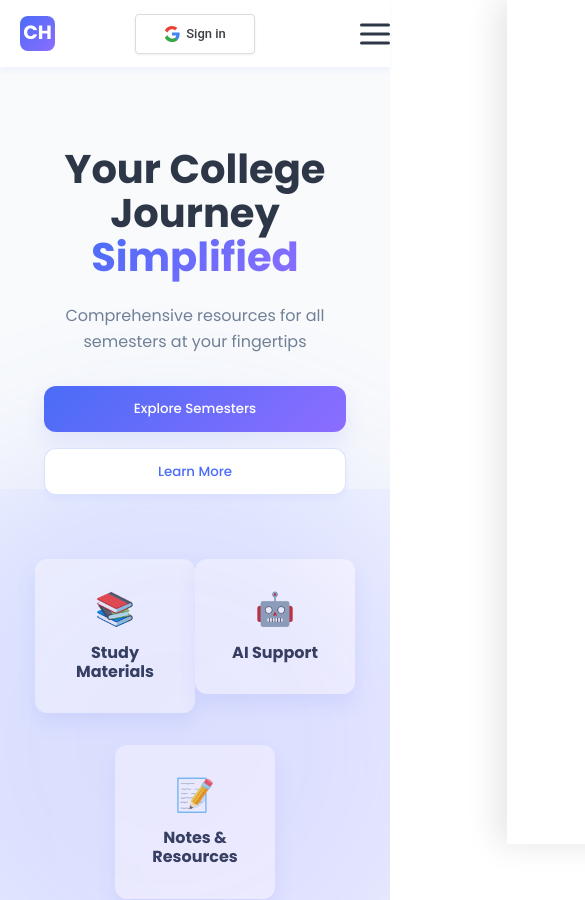
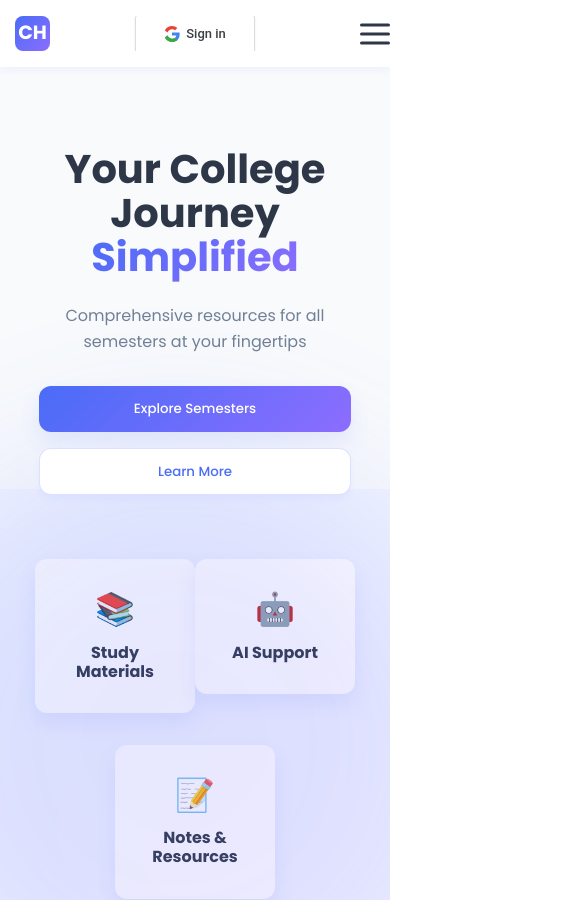
Before and after one commit to Akshat1931/College_helper, a React (Vite) app: page / in a window 390 px wide. Shown: the top 900 px of the page, 585 px wide, since content can reach past the window. Built offline with nearby package versions, Linux system fonts and the light colour scheme; no server answers.

Commit message:
android ui adjustment

```diff
--- a/src/App.css
+++ b/src/App.css
@@ -110,6 +110,35 @@ input, textarea {
   font-size: 1.1rem;
   color: var(--text-light);
 }
+@media screen and (max-width: 768px) {
+  .nav-menu {
+    width: 100%;
+    max-width: 250px;
+    right: -100%;
+  }
+
+  /* Fix for Android layout */
+  .app-container,
+  .landing-container,
+  .main-content {
+    overflow-x: hidden;
+    width: 100%;
+    max-width: 100vw;
+  }
+
+  /* Ensure proper container behavior */
+  .container {
+    width: 100%;
+    padding: 0 15px;
+    overflow: hidden;
+  }
+
+  /* Fix for menu items */
+  .nav-link {
+    width: 100%;
+    text-align: center;
+  }
+}
 
 @media (max-width: 768px) {
   .section-header h2 {
```
